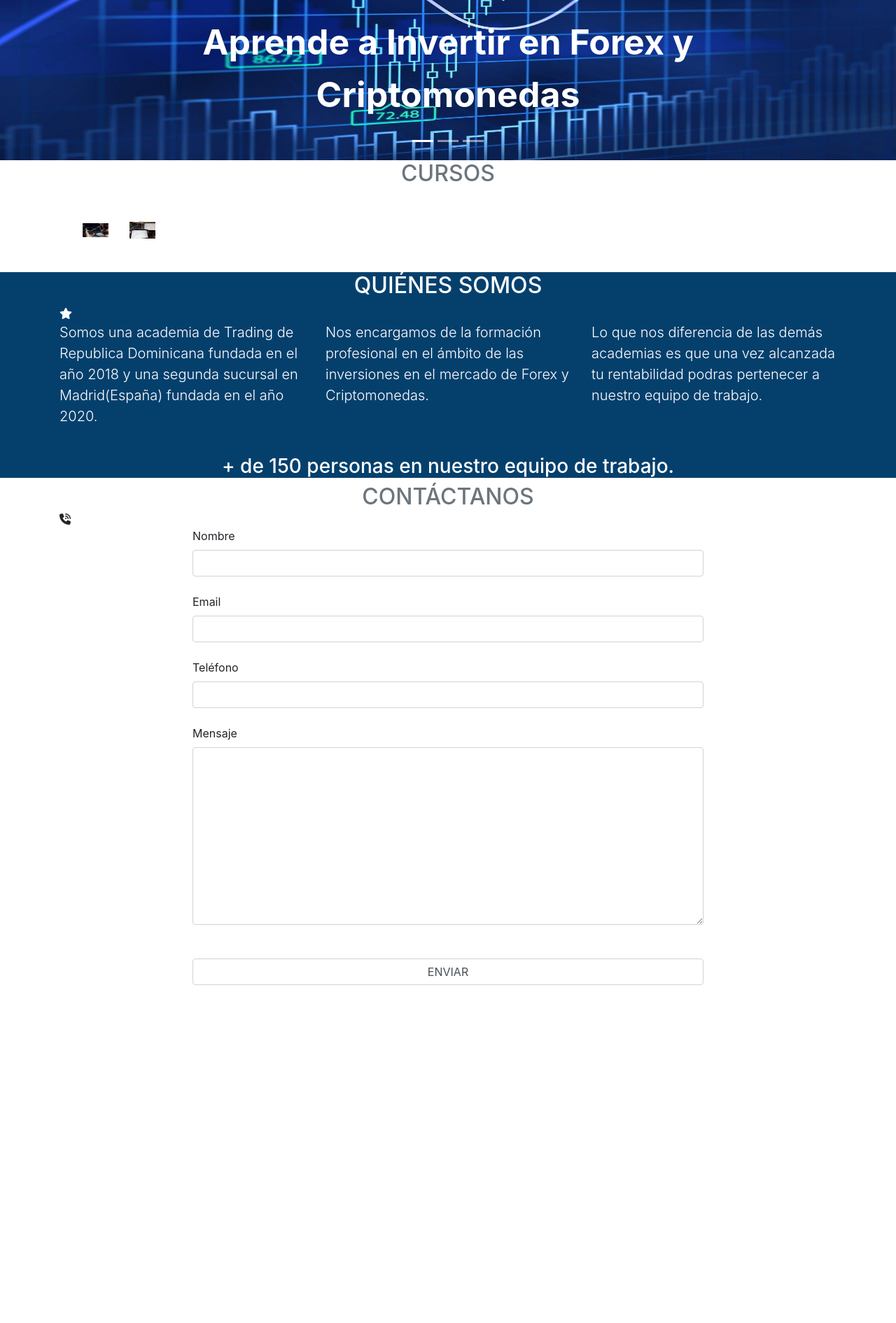
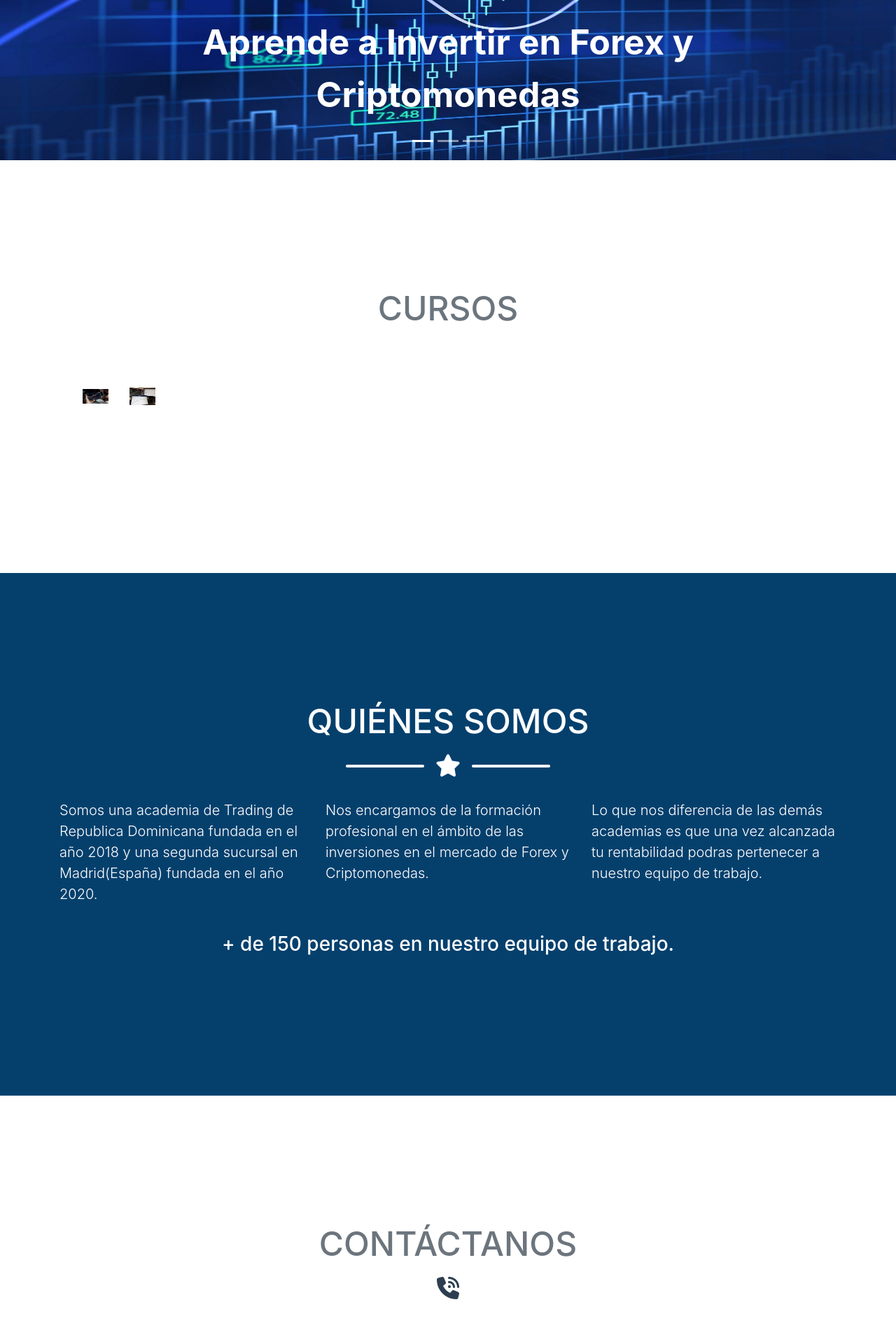
Before and after one commit to kokoyoana/Academia, a Django app: page / in a window 1280 px wide. Shown: the part 427-2318 px from the top of the page at 70% size. Before the commit the page ends 1835 px from the top, so only its background shows below. Run offline with Django 3.2, Linux system fonts and the light colour scheme; some libraries are stand-ins or nearby versions.

Commit message:
margin form contact

```diff
--- a/academia/app/static/css/style.css
+++ b/academia/app/static/css/style.css
@@ -341,3 +341,75 @@
 .text-center{
 text-align: center !important;
 }
+
+
+.page-section {
+  padding: 12rem 0;
+}
+.page-section .page-section-heading {
+  font-size: 2.25rem;
+  line-height: 2rem;
+}
+@media (min-width: 992px) {
+  .page-section .page-section-heading {
+    font-size: 3rem;
+    line-height: 2.5rem;
+  }
+}
+
+.divider-custom {
+  margin: 1.25rem 0 1.5rem;
+  width: 100%;
+  display: flex;
+  justify-content: center;
+  align-items: center;
+}
+.divider-custom .divider-custom-line {
+  width: 100%;
+  max-width: 7rem;
+  height: 0.25rem;
+  background-color: #2c3e50;
+  border-radius: 1rem;
+  border-color: #2c3e50 !important;
+}
+.divider-custom .divider-custom-line:first-child {
+  margin-right: 1rem;
+}
+.divider-custom .divider-custom-line:last-child {
+  margin-left: 1rem;
+}
+.divider-custom .divider-custom-icon {
+  color: #2c3e50 !important;
+  font-size: 2rem;
+}
+.divider-custom.divider-light .divider-custom-line {
+  background-color: #fff;
+}
+
+
+
+
+.divider-custom .divider-custom-line {
+  width: 100%;
+  max-width: 7rem;
+  height: 0.25rem;
+  background-color: #2c3e50;
+  border-radius: 1rem;
+  border-color: #2c3e50 !important;
+}
+.divider-custom .divider-custom-line:first-child {
+  margin-right: 1rem;
+}
+.divider-custom .divider-custom-line:last-child {
+  margin-left: 1rem;
+}
+.divider-custom .divider-custom-icon {
+  color: #2c3e50 !important;
+  font-size: 2rem;
+}
+.divider-custom.divider-light .divider-custom-line {
+  background-color: #fff;
+}
+.divider-custom.divider-light .divider-custom-icon {
+  color: #fff !important;
+}
```
Also changed, not shown: academia/templates/app/index.html (+21 -13 lines).
